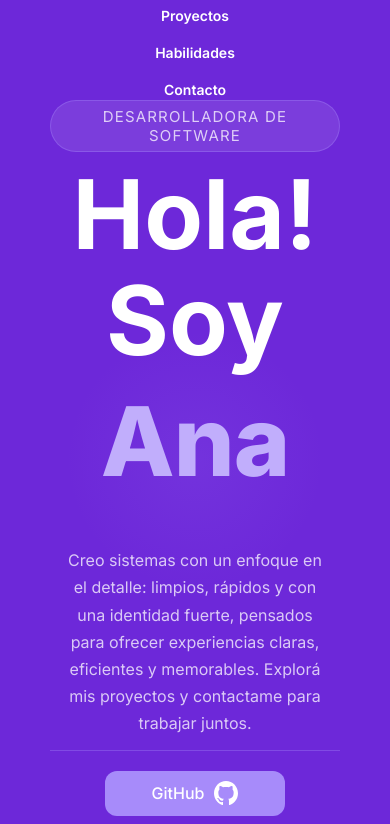
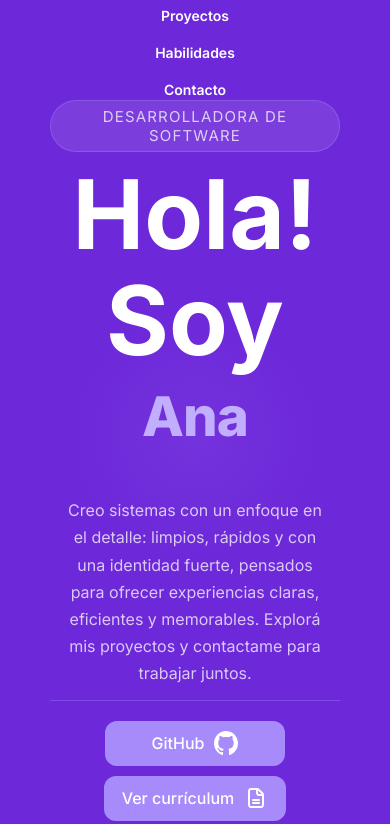
Before and after one commit to anadruetta29/dev-portfolio, a React (Vite) app: page / in a window 390 px wide. Shown: the top 824 px of the page. Built offline with nearby package versions, Linux system fonts and the light colour scheme.

Commit message:
fix title

```diff
--- a/src/ui/components/sections/about-me/style.module.css
+++ b/src/ui/components/sections/about-me/style.module.css
@@ -129,6 +129,10 @@
         gap: 10px;
     }
 
+    .nameHighlight {
+        font-size: clamp(48px, 14vw, 64px);
+    }
+
     .description {
         max-width: 100%;
         padding: 12px 16px;
```
Lines whose indentation alone changed are shown as unchanged.
